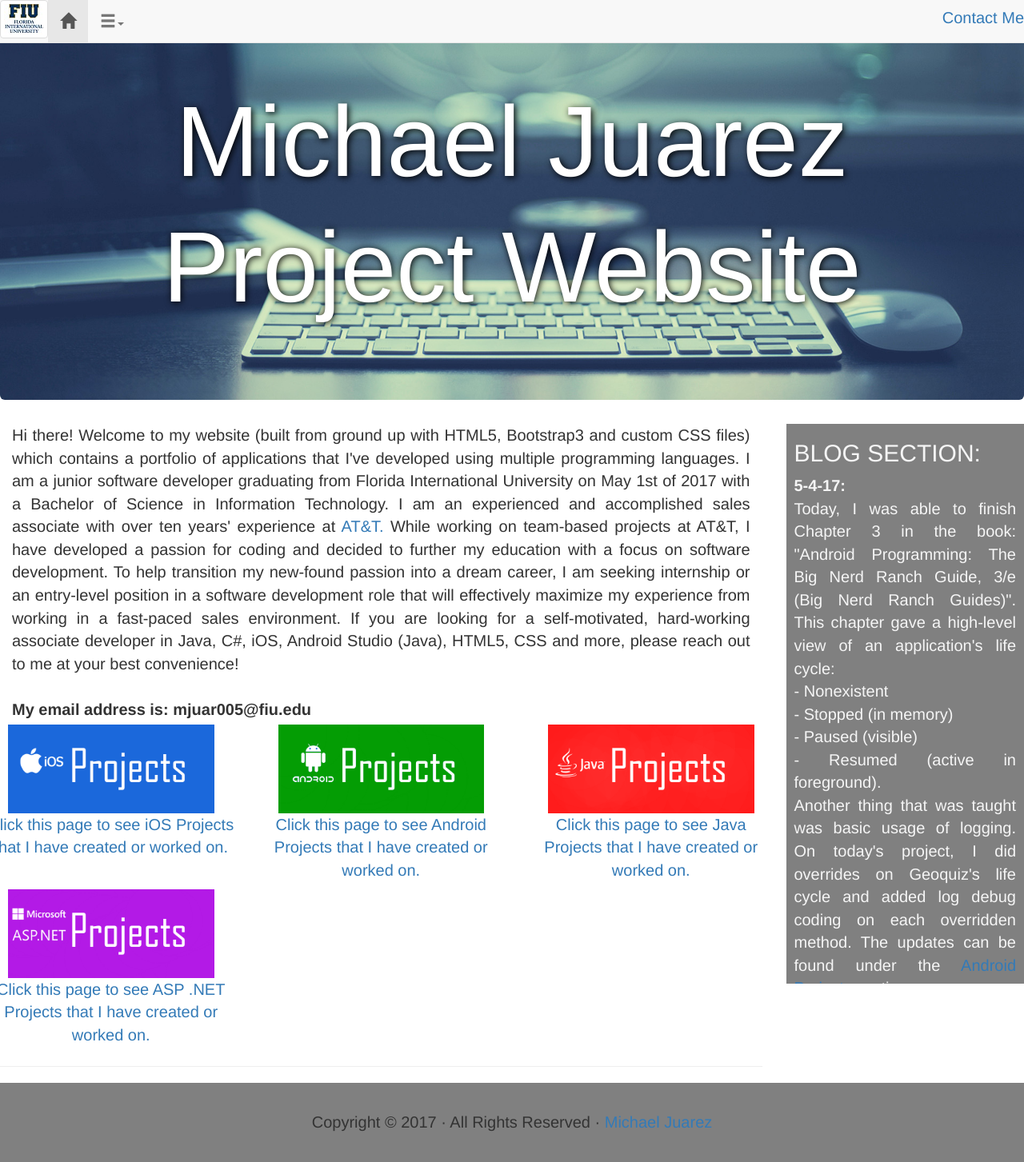
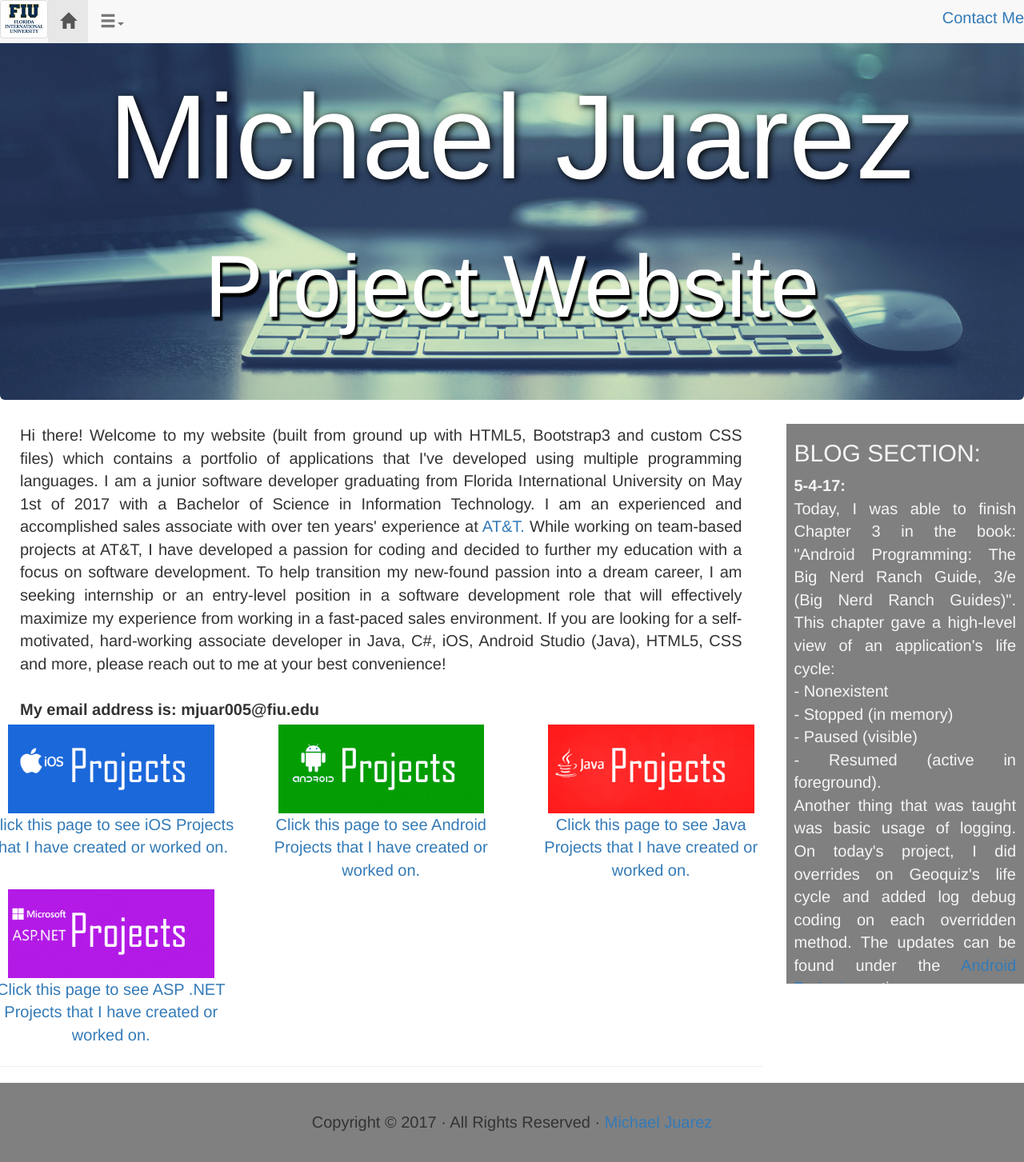
Before and after one commit to MikeJuarez/MikeJuarez.github.io, a Jekyll site: the page index.html, which Jekyll copies as it is, in a window 1280 px wide. Shown: the whole page at 80% size. Built offline with Jekyll 4.4.1, drawn with Linux system fonts in a browser that asks for light colours.

Commit message:
Mobile changes

```diff
--- a/css/mikej.css
+++ b/css/mikej.css
@@ -116,13 +116,13 @@ p {
 
 
 @media screen and (min-width: 0px) and (max-width: 767px){
-    .h1 {
-        font-size: 150px;
+    .h1mike {
+        font-size: 75px;
 		text-shadow: 5px 3px 8px black;
     }
 
-	.h2 {
-        font-size: 75px;
+	.h2mike {
+        font-size: 40px;
 		text-shadow: 3px 5px 2px black;
     }
 
@@ -146,20 +146,21 @@ p {
 	}
 
 	.textintroduction {
-		padding: 0px 5px 0px 5px;
+		padding: 0px 25px 0px 25px;
 		font-size: 20px;
 		text-align: justify;
+
 	}
 }
 
 @media screen and (min-width: 768px) and (max-width: 991px){
 
-    .h1 {
-        font-size: 120px;
+    .h1mike {
+        font-size: 100px;
 		text-shadow: 5px 3px 8px black;
     }
 
-	.h2 {
+	.h2mike {
         font-size: 75px;
 		text-shadow: 3px 5px 2px black;
     }
@@ -184,16 +185,21 @@ p {
 	}
 
 	.textintroduction {
-		padding: 0px 5px 0px 5px;
+		padding: 0px 25px 0px 25px;
 		font-size: 20px;
 		text-align: justify;
 	}
 }
 
 @media screen and (min-width: 992px) and (max-width: 1199px){
-    .h1 {
-        font-size: 10px;
+    .h1mike {
+        font-size: 125px;
 		text-shadow: 2px 2px 8px black;
+	}
+
+	.h2mike {
+        font-size: 100px;
+		text-shadow: 3px 5px 2px black;
 	}
 
 	.addPaddingUpDown5px {
@@ -215,16 +221,21 @@ p {
 	}
 
 	.textintroduction {
-		padding: 0px 5px 0px 5px;
+		padding: 0px 25px 0px 25px;
 		font-size: 20px;
 		text-align: justify;
 	}
 }
 
 @media screen and (min-width: 1200px) {
-    .h1 {
-        font-size: 10px;
+    .h1mike {
+        font-size: 150px;
 		text-shadow: 2px 2px 8px black;
+    }
+
+	.h2mike {
+        font-size: 110px;
+		text-shadow: 3px 5px 2px black;
     }
 
 	.addPaddingUpDown5px {
@@ -245,7 +256,7 @@ p {
 	}
 
 	.textintroduction {
-		padding: 0px 15px 0px 15px;
+		padding: 0px 25px 0px 25px;
 		font-size: 20px;
 		text-align: justify;
 	}
--- a/index.html
+++ b/index.html
@@ -58,8 +58,8 @@
  <div class="jumbotron">
     <div class="center">
      <div class="row ">
-	  <div class="h1">Michael Juarez</div>
-      <div class="h2">Project Website</div>
+	  <div class="h1mike">Michael Juarez</div>
+      <div class="h2mike">Project Website</div>
       </div>
 	</div>
 </div>
```
